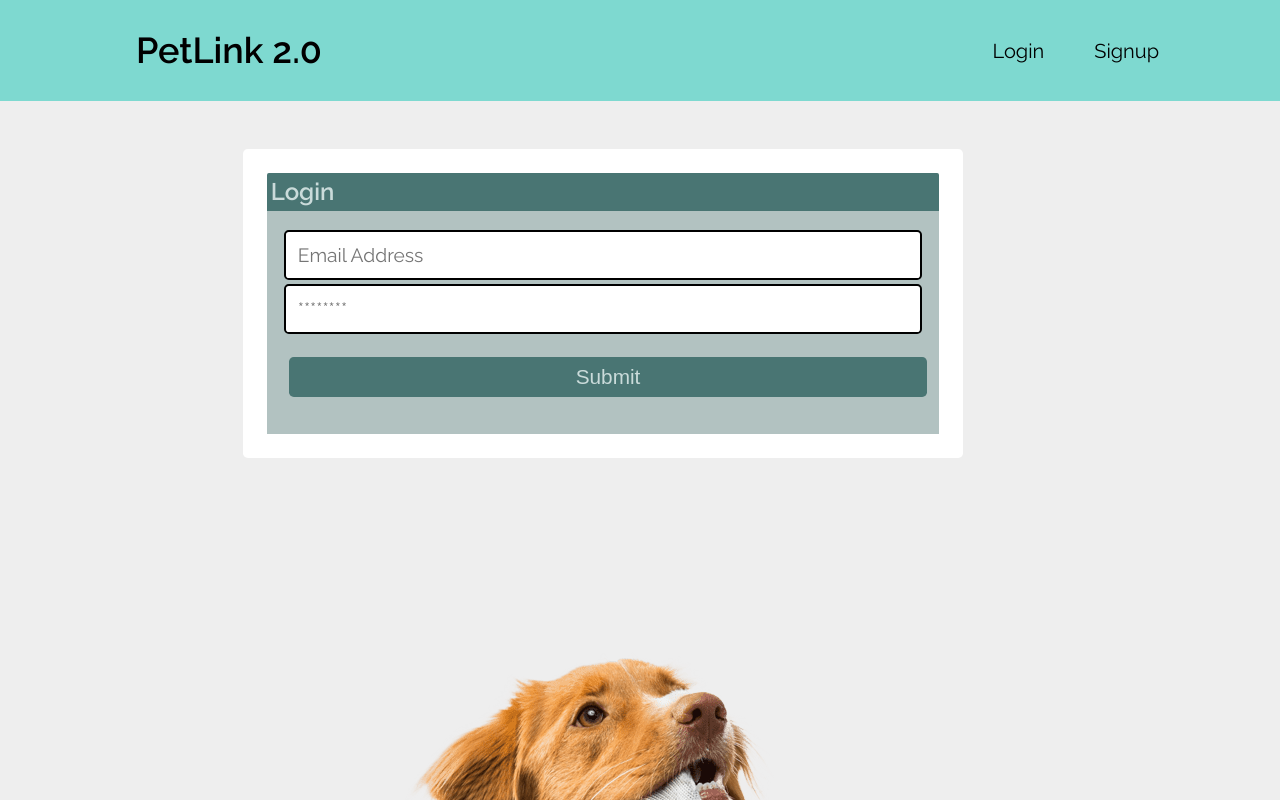
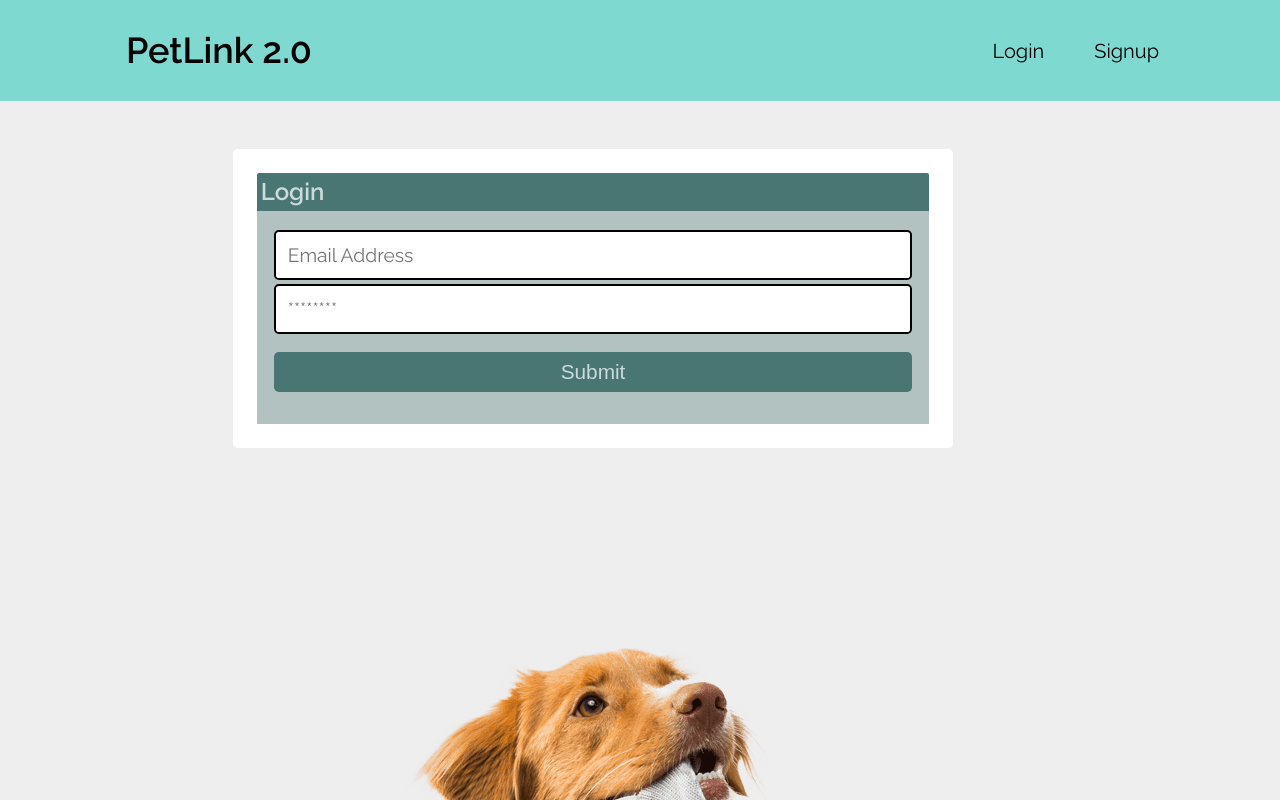
Before and after one commit to Darigay/PetLink_2.0, a React (Create React App) app in the folder client/: page /login in a window 1280 px wide. Shown: the top 800 px of the page. Built offline with nearby package versions, Linux system fonts and the light colour scheme.

Commit message:
updated card and friend list

```diff
--- a/client/src/index.css
+++ b/client/src/index.css
@@ -43,7 +43,7 @@ h5,
 h6 {
   font-family: 'Raleway', sans-serif;
   font-weight: 600;
-  margin: 5px 40px;
+  margin: 5px 30px;
   line-height: 1.25;
 }
 
@@ -112,8 +112,8 @@ nav a:hover {
 .pill {
   font-size: 1.3rem;
   text-decoration: none;
-  padding: 0.5rem 1.2rem;
-  margin: 20px 5px;
+  padding: .5rem 1.2rem;
+  margin: 15px 0;
   border-radius: var(--border-radius);
   border: none;
   color: var(--darker);
@@ -125,8 +125,8 @@ nav a:hover {
 .btn1 {
   font-size: 1.3rem;
   text-decoration: none;
-  padding: 0.5rem 1.2rem;
-  margin: 20px 5px;
+  /* padding: 0.5rem 1.2rem;
+  margin: 5px 0; */
   /* border-radius: var(--border-radius);
   border: none;
   color: var(--darker);
@@ -152,7 +152,7 @@ nav a:hover {
 
 /* CARDS */
 .card {
-  margin: 20px 10px 20px 40px;
+  margin: 0 10px 20px 30px;
   /* border: 3px solid var(--dark); */
   border-radius: var(--border-radius);
   background-color: white;
@@ -162,7 +162,7 @@ nav a:hover {
 
 .card-img {
   margin: -18px 4px 9px -18px;
-  /* padding: 0 -1px 10px 2px; */
+  padding: 0 15px 0px -20px;
   /* border: 3px solid var(--dark); */
   /* border-radius: var(--border-radius); */
   /* background-color: var(--light); */
```
Also changed, not shown: client/src/homepage.css (line endings or trailing spaces).
